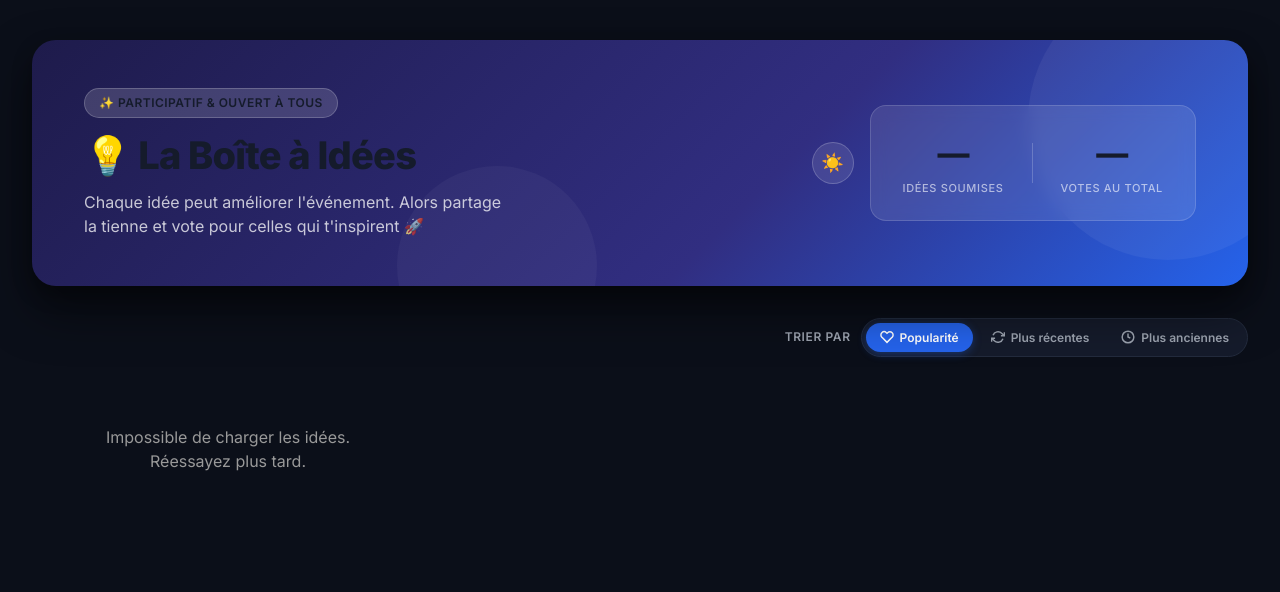
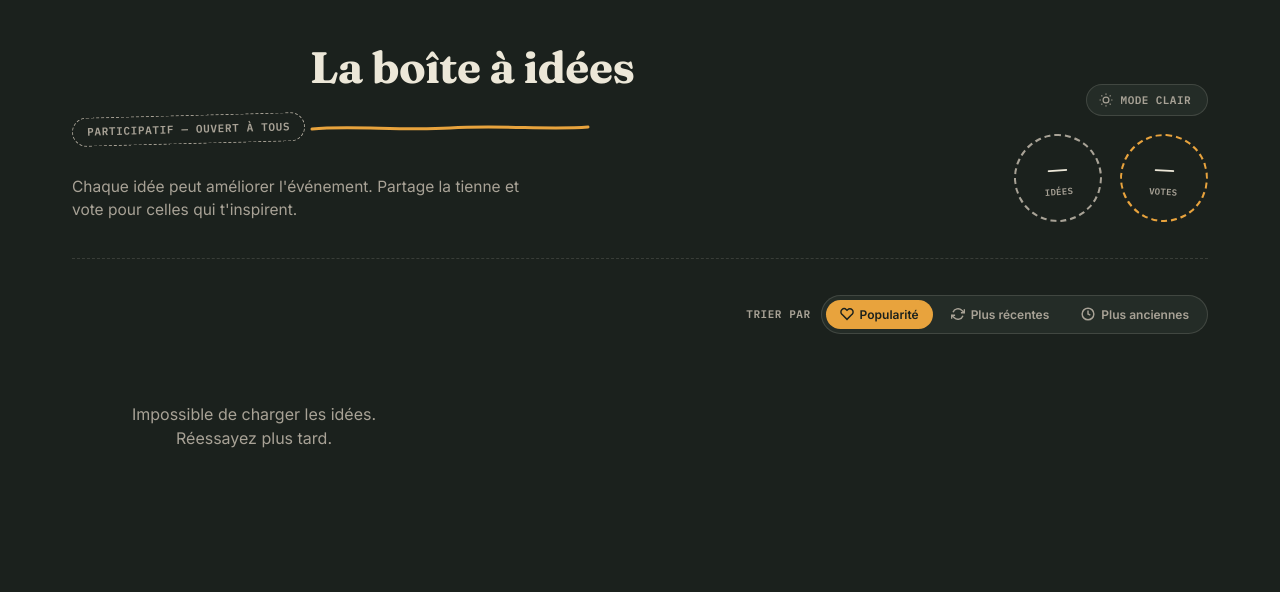
Before and after one commit to GTNDamien/boite-a-idee, a PHP site: page / in a window 1280 px wide. Shown: the top 592 px of the page. Run offline with PHP 8.4, Linux system fonts and the light colour scheme.

Commit message:
v0.05 beta

```diff
--- a/index.html
+++ b/index.html
@@ -6,22 +6,15 @@
   <title>Boîte à Idées</title>
   <link rel="preconnect" href="https://fonts.googleapis.com">
   <link rel="preconnect" href="https://fonts.gstatic.com" crossorigin>
-  <link href="https://fonts.googleapis.com/css2?family=Inter:wght@300;400;500;600;700;800&display=swap" rel="stylesheet">
+  <link href="https://fonts.googleapis.com/css2?family=Fraunces:opsz,wght@9..144,600;9..144,700&family=Inter:wght@400;500;600;700&family=IBM+Plex+Mono:wght@500;600&display=swap" rel="stylesheet">
   <link rel="stylesheet" href="style.css">
   <script>
-    // Applique le thème AVANT le rendu pour éviter tout flash visuel
+    // Applique le thème avant le rendu pour éviter tout flash visuel
     (function () {
       var saved = localStorage.getItem("theme");
-      if (saved === "light") {
-        document.documentElement.classList.add("light-init");
-      }
+      if (saved === "light") document.documentElement.dataset.themeReady = "light";
     })();
   </script>
-  <style>
-    /* Le thème clair s'applique sur <body class="light">, on bascule
-       ce flag tôt sur <html> pour éviter le flash puis on le synchronise en JS */
-    html.light-init body { }
-  </style>
 </head>
 <body>
 
@@ -29,21 +22,30 @@
 
     <header class="hero">
       <div class="hero-text">
-        <div class="hero-eyebrow">✨ Participatif & ouvert à tous</div>
-        <h1>💡 La Boîte à Idées</h1>
-        <p>Chaque idée peut améliorer l'événement. Alors partage la tienne et vote pour celles qui t'inspirent 🚀</p>
+        <div class="hero-tag">Participatif — ouvert à tous</div>
+        <h1>
+          La boîte à idées
+          <span class="underline">
+            <svg width="280" height="10" viewBox="0 0 280 10" fill="none" xmlns="http://www.w3.org/2000/svg">
+              <path d="M2 6C40 2 90 8 140 5C190 2 240 7 278 4" stroke-width="3" stroke-linecap="round"/>
+            </svg>
+          </span>
+        </h1>
+        <p>Chaque idée peut améliorer l'événement. Partage la tienne et vote pour celles qui t'inspirent.</p>
       </div>
       <div class="hero-right">
-        <button id="themeToggle" class="theme-toggle" aria-label="Changer de thème">☀️</button>
+        <button id="themeToggle" class="theme-toggle" aria-label="Changer de thème">
+          <svg id="themeIcon" width="14" height="14" viewBox="0 0 24 24" fill="none" stroke="currentColor" stroke-width="2"><circle cx="12" cy="12" r="5"/><line x1="12" y1="1" x2="12" y2="3"/><line x1="12" y1="21" x2="12" y2="23"/><line x1="4.22" y1="4.22" x2="5.64" y2="5.64"/><line x1="18.36" y1="18.36" x2="19.78" y2="19.78"/><line x1="1" y1="12" x2="3" y2="12"/><line x1="21" y1="12" x2="23" y2="12"/><line x1="4.22" y1="19.78" x2="5.64" y2="18.36"/><line x1="18.36" y1="5.64" x2="19.78" y2="4.22"/></svg>
+          <span id="themeLabel">Mode clair</span>
+        </button>
         <div class="hero-stats" id="heroStats">
-          <div class="stat">
+          <div class="stat-stamp">
             <span class="stat-number" id="statIdeas">—</span>
-            <span class="stat-label">idées soumises</span>
+            <span class="stat-label">idées</span>
           </div>
-          <div class="stat-divider"></div>
-          <div class="stat">
+          <div class="stat-stamp">
             <span class="stat-number" id="statVotes">—</span>
-            <span class="stat-label">votes au total</span>
+            <span class="stat-label">votes</span>
           </div>
         </div>
       </div>
@@ -73,7 +75,9 @@
     <div id="ideas"></div>
 
     <div id="emptyState" class="empty-state hidden">
-      <div class="empty-icon">🔍</div>
+      <div class="empty-icon">
+        <svg width="40" height="40" viewBox="0 0 24 24" fill="none" stroke="currentColor" stroke-width="1.5"><circle cx="11" cy="11" r="7"/><line x1="21" y1="21" x2="16.65" y2="16.65"/></svg>
+      </div>
       <p>Aucune idée dans cette catégorie pour l'instant.</p>
     </div>
 
@@ -83,7 +87,7 @@
   <div id="modal" class="modal hidden">
     <div class="modal-content">
       <button id="closeModal" class="close-btn" aria-label="Fermer">
-        <svg width="20" height="20" viewBox="0 0 24 24" fill="none" stroke="currentColor" stroke-width="2.5"><line x1="18" y1="6" x2="6" y2="18"/><line x1="6" y1="6" x2="18" y2="18"/></svg>
+        <svg width="18" height="18" viewBox="0 0 24 24" fill="none" stroke="currentColor" stroke-width="2.5"><line x1="18" y1="6" x2="6" y2="18"/><line x1="6" y1="6" x2="18" y2="18"/></svg>
       </button>
       <div id="modalBody"></div>
     </div>
--- a/style.css
+++ b/style.css
@@ -8,226 +8,210 @@
 }
 
 :root {
-  --blue:       #2563EB;
-  --blue-light: #1E293B;
-  --blue-dark:  #1D4ED8;
-  --indigo:     #1E1B4B;
-  --green:      #10B981;
-  --green-light:#0F2A20;
-  --gray-50:    #0B0F19;
-  --gray-100:   #151B2B;
-  --gray-200:   #232B3D;
-  --gray-400:   #6B7280;
-  --gray-500:   #9CA3AF;
-  --gray-700:   #D1D5DB;
-  --gray-900:   #F3F4F6;
-  --white:      #151B2B;
-  --shadow-sm:  0 1px 3px rgba(0,0,0,.3), 0 1px 2px rgba(0,0,0,.2);
-  --shadow-md:  0 4px 16px rgba(0,0,0,.35), 0 2px 6px rgba(0,0,0,.2);
-  --shadow-lg:  0 12px 32px rgba(0,0,0,.4), 0 4px 12px rgba(0,0,0,.2);
-  --shadow-xl:  0 24px 48px rgba(0,0,0,.5), 0 8px 20px rgba(0,0,0,.25);
-  --radius-sm:  10px;
-  --radius-md:  16px;
-  --radius-lg:  24px;
-  --radius-pill:999px;
+  /* Palette — mode sombre par défaut : tableau d'affichage le soir */
+  --board:        #1B211D;   /* fond général, vert-pin presque noir */
+  --surface:      #242C27;   /* cartes / blocs */
+  --surface-2:    #2C352F;   /* survol / contrôles */
+  --ink:          #ECE7D8;   /* texte principal, blanc cassé "craie" */
+  --ink-dim:      #A8A296;   /* texte secondaire */
+  --border:       rgba(236, 231, 216, .14);
+  --amber:        #E8A33D;   /* accent principal — surligneur */
+  --amber-soft:   rgba(232, 163, 61, .14);
+  --stamp:        #7F9E6F;   /* vert tampon "approuvé" — état voté */
+  --stamp-soft:   rgba(127, 158, 111, .16);
 
-  --bg: var(--gray-50);
-  --bg-card: var(--gray-100);
-  --text-primary: var(--gray-900);
-  --text-secondary: var(--gray-500);
-  --border: var(--gray-200);
+  --font-display: 'Fraunces', Georgia, serif;
+  --font-body:    'Inter', system-ui, sans-serif;
+  --font-mono:    'IBM Plex Mono', 'Courier New', monospace;
+
+  --radius-card: 18px;
+  --radius-md:   12px;
+  --radius-pill: 999px;
+
+  --shadow-sm: 0 1px 3px rgba(0,0,0,.25);
+  --shadow-md: 0 6px 20px rgba(0,0,0,.3);
+  --shadow-lg: 0 16px 40px rgba(0,0,0,.35);
 }
 
 /* ==============================
-   THÈME CLAIR (opt-in via .light sur <body>)
+   THÈME CLAIR — papier
 ============================== */
 body.light {
-  --blue-light: #EFF6FF;
-  --green-light:#ECFDF5;
-  --gray-50:    #F9FAFB;
-  --gray-100:   #F3F4F6;
-  --gray-200:   #E5E7EB;
-  --gray-400:   #9CA3AF;
-  --gray-500:   #6B7280;
-  --gray-700:   #374151;
-  --gray-900:   #111827;
-  --white:      #FFFFFF;
-  --shadow-sm:  0 1px 3px rgba(0,0,0,.08), 0 1px 2px rgba(0,0,0,.04);
-  --shadow-md:  0 4px 16px rgba(0,0,0,.08), 0 2px 6px rgba(0,0,0,.04);
-  --shadow-lg:  0 12px 32px rgba(0,0,0,.10), 0 4px 12px rgba(0,0,0,.05);
-  --shadow-xl:  0 24px 48px rgba(0,0,0,.14), 0 8px 20px rgba(0,0,0,.06);
+  --board:        #F4EFE2;
+  --surface:      #FFFFFF;
+  --surface-2:    #F8F3E6;
+  --ink:          #241F18;
+  --ink-dim:      #6B6555;
+  --border:       #E2D9C2;
+  --amber:        #C7791E;
+  --amber-soft:   #FBEDD7;
+  --stamp:        #4A6B3C;
+  --stamp-soft:   #E8F0E1;
 
-  --bg: var(--gray-50);
-  --bg-card: var(--white);
-  --text-primary: var(--gray-900);
-  --text-secondary: var(--gray-500);
-  --border: var(--gray-200);
+  --shadow-sm: 0 1px 3px rgba(40,30,10,.06);
+  --shadow-md: 0 6px 20px rgba(40,30,10,.08);
+  --shadow-lg: 0 16px 40px rgba(40,30,10,.10);
 }
 
 body {
-  font-family: 'Inter', system-ui, sans-serif;
-  background: var(--bg);
-  color: var(--text-primary);
+  font-family: var(--font-body);
+  background: var(--board);
+  color: var(--ink);
   line-height: 1.5;
   -webkit-font-smoothing: antialiased;
   transition: background-color .25s ease, color .25s ease;
 }
 
-/* ==============================
-   LAYOUT
-============================== */
 .container {
-  max-width: 1280px;
+  max-width: 1200px;
   margin: 0 auto;
-  padding: 40px 32px 80px;
+  padding: 44px 32px 80px;
 }
 
 @media (max-width: 640px) {
-  .container { padding: 20px 16px 60px; }
+  .container { padding: 24px 16px 60px; }
 }
 
 /* ==============================
    THEME TOGGLE
 ============================== */
 .theme-toggle {
-  background: rgba(255,255,255,.1);
-  border: 1px solid rgba(255,255,255,.2);
-  color: var(--white);
-  border-radius: var(--radius-pill);
-  width: 42px;
-  height: 42px;
-  font-size: 18px;
-  cursor: pointer;
   display: flex;
   align-items: center;
-  justify-content: center;
-  transition: all .2s ease;
-  flex-shrink: 0;
+  gap: 8px;
+  background: var(--surface);
+  border: 1.5px solid var(--border);
+  color: var(--ink-dim);
+  border-radius: var(--radius-pill);
+  padding: 8px 16px 8px 12px;
+  font-family: var(--font-mono);
+  font-size: 11px;
+  font-weight: 600;
+  letter-spacing: .04em;
+  text-transform: uppercase;
+  cursor: pointer;
+  transition: border-color .2s ease, color .2s ease;
 }
 
 .theme-toggle:hover {
-  background: rgba(255,255,255,.18);
-  transform: scale(1.08);
+  border-color: var(--amber);
+  color: var(--amber);
 }
+
+.theme-toggle svg { flex-shrink: 0; }
 
 /* ==============================
    HERO
 ============================== */
 .hero {
-  background: linear-gradient(135deg, var(--indigo) 0%, #312E81 60%, #2563EB 100%);
-  border-radius: var(--radius-lg);
-  padding: 48px 52px;
-  margin-bottom: 32px;
   display: flex;
   justify-content: space-between;
-  align-items: center;
+  align-items: flex-end;
   gap: 32px;
-  color: var(--white);
-  box-shadow: var(--shadow-xl);
-  overflow: hidden;
-  position: relative;
+  padding-bottom: 36px;
+  margin-bottom: 36px;
+  border-bottom: 1.5px dashed var(--border);
 }
 
-.hero::before {
-  content: '';
-  position: absolute;
-  top: -60px; right: -60px;
-  width: 280px; height: 280px;
-  border-radius: 50%;
-  background: rgba(255,255,255,.05);
-  pointer-events: none;
-}
-
-.hero::after {
-  content: '';
-  position: absolute;
-  bottom: -80px; left: 30%;
-  width: 200px; height: 200px;
-  border-radius: 50%;
-  background: rgba(255,255,255,.04);
-  pointer-events: none;
-}
-
-.hero-eyebrow {
-  display: inline-block;
-  background: rgba(255,255,255,.15);
-  border: 1px solid rgba(255,255,255,.2);
+.hero-tag {
+  display: inline-flex;
+  align-items: center;
+  gap: 6px;
+  border: 1.5px dashed var(--ink-dim);
+  color: var(--ink-dim);
   border-radius: var(--radius-pill);
   padding: 5px 14px;
-  font-size: 12px;
+  font-family: var(--font-mono);
+  font-size: 11px;
   font-weight: 600;
-  letter-spacing: .04em;
+  letter-spacing: .06em;
   text-transform: uppercase;
-  margin-bottom: 16px;
+  margin-bottom: 18px;
+  transform: rotate(-1.5deg);
 }
 
 .hero h1 {
-  font-size: 38px;
-  font-weight: 800;
-  line-height: 1.15;
-  margin-bottom: 12px;
-  letter-spacing: -.02em;
+  font-family: var(--font-display);
+  font-size: 44px;
+  font-weight: 700;
+  line-height: 1.08;
+  letter-spacing: -.01em;
+  margin-bottom: 6px;
+  position: relative;
+  display: inline-block;
+}
+
+.hero h1 .underline {
+  display: block;
+  width: 100%;
+  margin-top: 2px;
+}
+
+.hero h1 .underline svg path {
+  stroke: var(--amber);
 }
 
 .hero p {
-  color: rgba(255,255,255,.75);
-  font-size: 16px;
-  max-width: 420px;
+  color: var(--ink-dim);
+  font-size: 15.5px;
+  max-width: 460px;
+  margin-top: 14px;
 }
 
 .hero-right {
   display: flex;
-  align-items: center;
-  gap: 16px;
+  flex-direction: column;
+  align-items: flex-end;
+  gap: 18px;
   flex-shrink: 0;
 }
 
 .hero-stats {
   display: flex;
-  align-items: center;
-  gap: 28px;
-  flex-shrink: 0;
-  background: rgba(255,255,255,.1);
-  border: 1px solid rgba(255,255,255,.15);
-  border-radius: var(--radius-md);
-  padding: 24px 32px;
-  backdrop-filter: blur(8px);
+  gap: 18px;
 }
 
-.stat { text-align: center; }
+.stat-stamp {
+  width: 88px;
+  height: 88px;
+  border-radius: 50%;
+  border: 2px dashed var(--ink-dim);
+  display: flex;
+  flex-direction: column;
+  align-items: center;
+  justify-content: center;
+  text-align: center;
+}
+
+.stat-stamp:nth-child(1) { transform: rotate(-4deg); }
+.stat-stamp:nth-child(2) { transform: rotate(3deg); border-color: var(--amber); }
 
 .stat-number {
-  display: block;
-  font-size: 32px;
-  font-weight: 800;
-  letter-spacing: -.03em;
+  font-family: var(--font-display);
+  font-size: 24px;
+  font-weight: 700;
+  line-height: 1;
+  color: var(--ink);
 }
 
 .stat-label {
-  display: block;
-  font-size: 11px;
-  font-weight: 500;
+  font-family: var(--font-mono);
+  font-size: 9px;
+  font-weight: 600;
   text-transform: uppercase;
-  letter-spacing: .06em;
-  color: rgba(255,255,255,.6);
-  margin-top: 2px;
-}
-
-.stat-divider {
-  width: 1px;
-  height: 40px;
-  background: rgba(255,255,255,.2);
+  letter-spacing: .03em;
+  color: var(--ink-dim);
+  margin-top: 4px;
 }
 
 @media (max-width: 768px) {
-  .hero { flex-direction: column; padding: 32px 28px; }
-  .hero h1 { font-size: 28px; }
-  .hero-right { width: 100%; justify-content: center; flex-direction: column; }
-  .hero-stats { width: 100%; justify-content: center; }
+  .hero { flex-direction: column; align-items: flex-start; }
+  .hero h1 { font-size: 32px; }
+  .hero-right { align-items: flex-start; width: 100%; }
 }
 
 /* ==============================
-   TOOLBAR (catégories + tri)
+   TOOLBAR
 ============================== */
 .toolbar {
   display: flex;
@@ -240,36 +224,34 @@ body {
 
 #categories {
   display: flex;
-  gap: 8px;
+  gap: 6px;
   flex-wrap: wrap;
   flex: 1;
 }
 
 .category {
-  background: var(--bg-card);
-  padding: 9px 18px;
-  border-radius: var(--radius-pill);
+  background: transparent;
+  padding: 8px 16px;
+  border-radius: var(--radius-md) var(--radius-md) 0 0;
   cursor: pointer;
-  transition: all .2s ease;
+  transition: all .18s ease;
   font-size: 13px;
   font-weight: 600;
-  color: var(--text-primary);
-  border: 1.5px solid var(--border);
+  color: var(--ink-dim);
+  border: 1.5px solid transparent;
+  border-bottom: 1.5px solid var(--border);
   user-select: none;
 }
 
 .category:hover {
-  border-color: var(--blue);
-  color: var(--blue);
-  transform: translateY(-1px);
-  box-shadow: var(--shadow-sm);
+  color: var(--amber);
 }
 
 .category.active {
-  background: var(--blue);
-  color: #fff;
-  border-color: var(--blue);
-  box-shadow: 0 4px 12px rgba(37,99,235,.3);
+  color: var(--ink);
+  background: var(--surface);
+  border-color: var(--border);
+  border-bottom-color: var(--surface);
 }
 
 /* ==============================
@@ -283,9 +265,10 @@ body {
 }
 
 .sort-label {
-  font-size: 12px;
+  font-family: var(--font-mono);
+  font-size: 11px;
   font-weight: 600;
-  color: var(--text-secondary);
+  color: var(--ink-dim);
   text-transform: uppercase;
   letter-spacing: .05em;
   white-space: nowrap;
@@ -294,7 +277,7 @@ body {
 .sort-buttons {
   display: flex;
   gap: 4px;
-  background: var(--bg-card);
+  background: var(--surface);
   border: 1.5px solid var(--border);
   border-radius: var(--radius-pill);
   padding: 4px;
@@ -306,26 +289,25 @@ body {
   gap: 6px;
   border: none;
   background: transparent;
-  color: var(--text-secondary);
+  color: var(--ink-dim);
   padding: 7px 14px;
   border-radius: var(--radius-pill);
   font-size: 12px;
   font-weight: 600;
-  font-family: inherit;
+  font-family: var(--font-body);
   cursor: pointer;
-  transition: all .2s ease;
+  transition: all .18s ease;
   white-space: nowrap;
 }
 
 .sort-btn:hover {
-  color: var(--blue);
-  background: var(--blue-light);
+  color: var(--amber);
+  background: var(--amber-soft);
 }
 
 .sort-btn.active {
-  background: var(--blue);
-  color: #fff;
-  box-shadow: 0 2px 8px rgba(37,99,235,.35);
+  background: var(--amber);
+  color: var(--board);
 }
 
 @media (max-width: 640px) {
@@ -338,33 +320,57 @@ body {
 ============================== */
 #ideas {
   display: grid;
-  grid-template-columns: repeat(auto-fill, minmax(300px, 1fr));
-  gap: 20px;
+  grid-template-columns: repeat(auto-fill, minmax(290px, 1fr));
+  gap: 22px;
 }
 
 /* ==============================
-   CARD
+   CARD — fiche cartonnée, bord déchiré en haut
 ============================== */
 .card {
-  background-color: var(--bg-card);
-  border-radius: var(--radius-lg);
-  padding: 26px;
+  position: relative;
+  background-color: var(--surface);
+  border-radius: 4px var(--radius-card) var(--radius-card) var(--radius-card);
+  padding: 28px 24px 24px;
   border: 1.5px solid var(--border);
-  transition: transform .22s ease, box-shadow .22s ease, border-color .22s ease, background-color .3s ease;
+  border-top: none;
+  transition: transform .2s ease, box-shadow .2s ease, border-color .2s ease, background-color .25s ease;
   cursor: pointer;
   display: flex;
   flex-direction: column;
 }
 
+.card::before {
+  content: '';
+  position: absolute;
+  top: -7px;
+  left: 0;
+  right: 0;
+  height: 9px;
+  background-image:
+    linear-gradient(135deg, var(--surface) 50%, transparent 51%),
+    linear-gradient(45deg, var(--surface) 50%, transparent 51%);
+  background-size: 14px 14px;
+  background-repeat: repeat-x;
+  border-left: 1.5px solid var(--border);
+  border-right: 1.5px solid var(--border);
+  border-radius: 4px 4px 0 0;
+}
+
 .card:hover {
-  transform: translateY(-4px);
+  transform: translateY(-3px);
   box-shadow: var(--shadow-lg);
-  border-color: transparent;
 }
 
 .card.voted {
-  border-color: var(--green);
-  background-color: var(--green-light);
+  border-color: var(--stamp);
+}
+
+.card.voted::before {
+  background-image:
+    linear-gradient(135deg, var(--surface) 50%, transparent 51%),
+    linear-gradient(45deg, var(--surface) 50%, transparent 51%);
+  border-color: var(--stamp);
 }
 
 .card-header {
```
Also changed, not shown: other parts of style.css (+111 -119 lines), script.js (+26 -19 lines).
